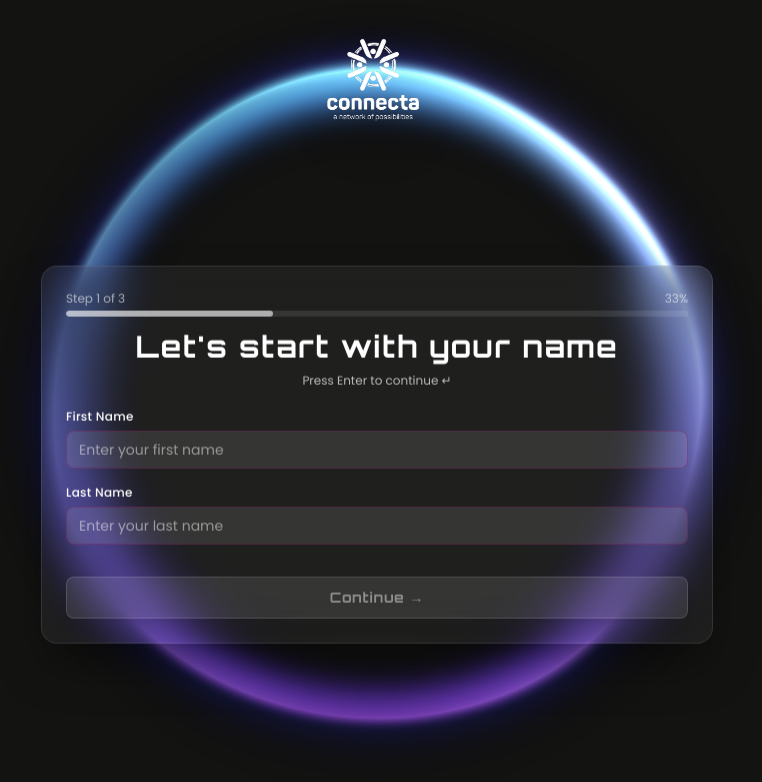
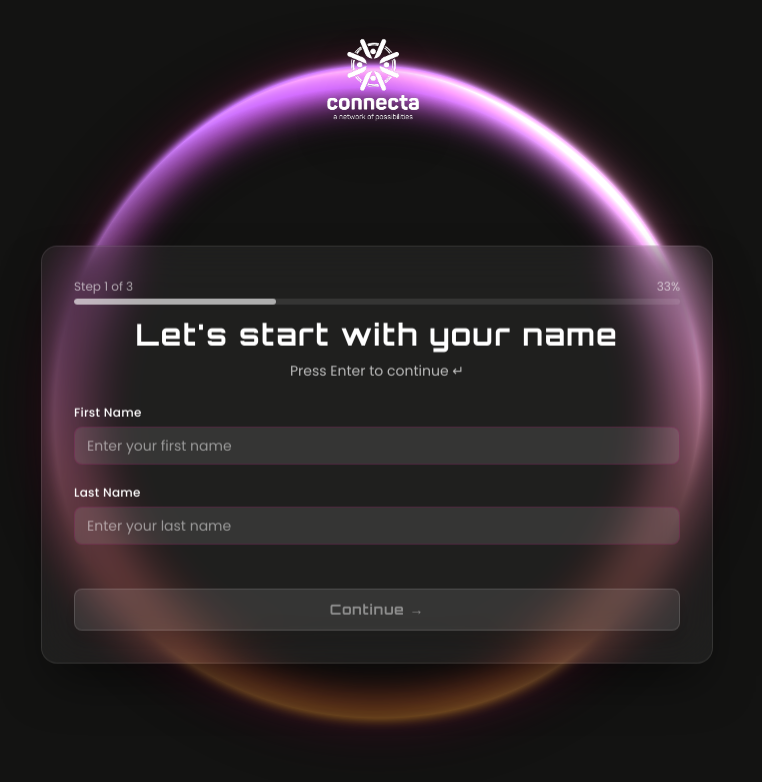
Before and after one commit to Blacktape-Entertainment/connecta, a React (Vite) app: page / in a window 1280 px wide. Shown: the top 782 px of the page, without its empty margins (263-1025 px from the left). Built offline with nearby package versions, Linux system fonts and the light colour scheme.

Commit message:
feat: update age validation and enhance styling in FormSection component

```diff
--- a/src/components/FormSection.jsx
+++ b/src/components/FormSection.jsx
@@ -143,7 +143,7 @@ export default function FormSection() {
         const birthDate = new Date(value);
         const today = new Date();
         const age = today.getFullYear() - birthDate.getFullYear();
-        if (age < 16 || age > 100) return "Age must be between 16 and 100";
+        if (age < 7 || age > 80) return "Age must be between 7 and 80";
         return "";
       }
 
@@ -342,7 +342,7 @@ export default function FormSection() {
   return (
     <section
       ref={sectionRef}
-      className="relative h-screen flex items-center justify-center overflow-hidden px-3 py-4"
+      className="relative min-h-screen flex items-center justify-center overflow-hidden px-4 py-6 md:px-6 md:py-8"
     >
       {/* Orb Background */}
       <div className="fixed inset-0 z-0 flex items-center justify-center">
@@ -357,28 +357,28 @@ export default function FormSection() {
           <Orb
             hoverIntensity={1.1}
             rotateOnHover={true}
-            hue={0}
+            hue={259}
             forceHoverState={orbHoverState}
           />
         </div>
       </div>
       {/* Logo - Outside Container */}
-      <div className="absolute top-8 left-1/2 -translate-x-1/2 z-20 flex justify-center items-center">
+      <div className="absolute top-4 md:top-8 left-1/2 -translate-x-1/2 z-20 flex justify-center items-center">
         <img
           src={logo}
           alt="Logo"
-          className="w-25 md:w-30 h-auto drop-shadow-2xl mx-auto"
+          className="w-20 h-auto md:w-25 lg:w-30 drop-shadow-2xl mx-auto"
         />
       </div>
 
       {/* Form Container with Glass Effect */}
       <div
         ref={containerRef}
-        className="relative z-10 w-full max-w-2xl mt-20 md:mt-32"
+        className="relative z-10 w-full max-w-2xl mt-24 md:mt-32 px-2 md:px-0"
       >
-        <div className="bg-white/5 backdrop-blur-xl rounded-2xl p-4 md:p-6 border border-white/10 shadow-2xl shadow-black/50">
+        <div className="bg-white/5 backdrop-blur-xl rounded-2xl p-5 md:p-8 border border-white/10 shadow-2xl shadow-black/50">
           {/* Progress Bar */}
-          <div className="mb-3">
+          <div className="mb-4 md:mb-3">
             <div className="flex justify-between items-center mb-1">
               <span className="text-light/60 text-xs font-body">
                 Step {currentStep + 1} of {totalSteps}
@@ -396,11 +396,11 @@ export default function FormSection() {
           </div>
 
           {/* Step Title */}
-          <div className="text-center mb-5">
-            <h2 className="font-heading text-xl md:text-2xl lg:text-3xl font-bold text-white mb-2 tracking-wider">
+          <div className="text-center mb-5 md:mb-6">
+            <h2 className="font-heading text-lg md:text-2xl lg:text-3xl font-bold text-white mb-2 tracking-wider px-2">
               {currentStepData.title}
             </h2>
-            <p className="text-light/70 text-xs font-body">
+            <p className="text-light/70 text-xs md:text-sm font-body">
               Press Enter to continue ↵
             </p>
           </div>
@@ -409,12 +409,12 @@ export default function FormSection() {
           <form
             onSubmit={handleSubmit}
             onKeyPress={handleKeyPress}
-            className="flex flex-col gap-4"
+            className="flex flex-col gap-4 md:gap-5"
             noValidate
           >
             {/* Step 0: First Name & Last Name */}
             {currentStep === 0 && (
-              <div className="space-y-4">
+              <div className="space-y-4 md:space-y-5">
                 <FormField
                   label="First Name"
                   name="firstName"
@@ -440,7 +440,7 @@ export default function FormSection() {
 
             {/* Step 1: Phone & Birth Date */}
             {currentStep === 1 && (
-              <div className="space-y-4">
+              <div className="space-y-4 md:space-y-5">
                 <FormField
                   label="Phone Number"
                   name="phoneNumber"
@@ -465,7 +465,7 @@ export default function FormSection() {
 
             {/* Step 2: Education & Area of Interest */}
             {currentStep === 2 && (
-              <div className="space-y-4">
+              <div className="space-y-4 md:space-y-5">
                 <SelectField
                   label="Education Degree"
                   name="educationDegree"
@@ -519,17 +519,13 @@ export default function FormSection() {
                         value: "league-of-legends",
                         label: "League of Legends",
                       },
-                      { value: "counter-strike", label: "Counter-Strike" },
-                      { value: "dota2", label: "Dota 2" },
                       { value: "fortnite", label: "Fortnite" },
-                      { value: "apex-legends", label: "Apex Legends" },
-                      { value: "overwatch", label: "Overwatch" },
-                      { value: "minecraft", label: "Minecraft" },
-                      { value: "gta5", label: "GTA V" },
-                      { value: "fifa", label: "FIFA" },
-                      { value: "cod", label: "Call of Duty" },
-                      { value: "pubg", label: "PUBG" },
-                      { value: "rocket-league", label: "Rocket League" },
+                      { value: "fc26", label: "FC26" },
+                      { value: "tekken8", label: "Tekken 8" },
+                      { value: "pubg-mobile", label: "PUBG Mobile" },
+                      { value: "mobile-legends", label: "Mobile Legends" },
+                      { value: "clash-royale", label: "Clash Royale" },
+                      { value: "retro-games", label: "Retro Games (Arcade Games)" },
                       { value: "other", label: "Other" },
                     ]}
                   />
@@ -538,12 +534,12 @@ export default function FormSection() {
             )}
 
             {/* Navigation Buttons */}
-            <div className="flex flex-col md:flex-row  gap-3 mt-4">
+            <div className="flex flex-col md:flex-row gap-3 mt-5 md:mt-6">
               {currentStep > 0 && (
                 <button
                   type="button"
                   onClick={handlePrev}
-                  className="flex-1 px-4 py-2.5 bg-white/10 border border-white/20 text-white font-heading text-sm font-semibold tracking-wider rounded-lg cursor-pointer transition-all duration-300 hover:bg-white/20 hover:border-white/40"
+                  className="flex-1 px-5 py-3 md:px-4 md:py-2.5 bg-white/10 border border-white/20 text-white font-heading text-sm font-semibold tracking-wider rounded-lg cursor-pointer transition-all duration-300 hover:bg-white/20 hover:border-white/40"
                 >
                   ← Previous
                 </button>
@@ -554,7 +550,7 @@ export default function FormSection() {
                   type="button"
                   onClick={handleNext}
                   disabled={!canGoNext()}
-                  className="flex-1 px-4 py-2.5 bg-white/20 border border-white/30 text-white font-heading text-sm font-semibold tracking-wider rounded-lg cursor-pointer transition-all duration-300 shadow-lg hover:-translate-y-0.5 hover:shadow-xl hover:bg-white/30 disabled:opacity-50 disabled:cursor-not-allowed disabled:hover:translate-y-0"
+                  className="flex-1 px-5 py-3 md:px-4 md:py-2.5 bg-white/20 border border-white/30 text-white font-heading text-sm font-semibold tracking-wider rounded-lg cursor-pointer transition-all duration-300 shadow-lg hover:-translate-y-0.5 hover:shadow-xl hover:bg-white/30 disabled:opacity-50 disabled:cursor-not-allowed disabled:hover:translate-y-0"
                 >
                   Continue →
                 </button>
@@ -562,7 +558,7 @@ export default function FormSection() {
                 <button
                   type="submit"
                   disabled={isSubmitting || !canGoNext()}
-                  className="flex-1 px-4 py-2.5 bg-white/20 border border-white/30 text-white font-heading text-sm font-semibold tracking-wider rounded-lg cursor-pointer transition-all duration-300 shadow-lg hover:-translate-y-0.5 hover:shadow-xl hover:bg-white/30 disabled:opacity-50 disabled:cursor-not-allowed disabled:hover:translate-y-0"
+                  className="flex-1 px-5 py-3 md:px-4 md:py-2.5 bg-white/20 border border-white/30 text-white font-heading text-sm font-semibold tracking-wider rounded-lg cursor-pointer transition-all duration-300 shadow-lg hover:-translate-y-0.5 hover:shadow-xl hover:bg-white/30 disabled:opacity-50 disabled:cursor-not-allowed disabled:hover:translate-y-0"
                 >
                   {isSubmitting ? "Submitting..." : "Submit Application ✓"}
                 </button>
```
